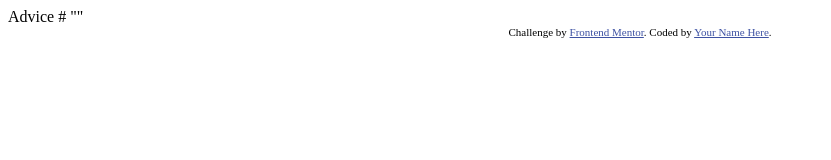
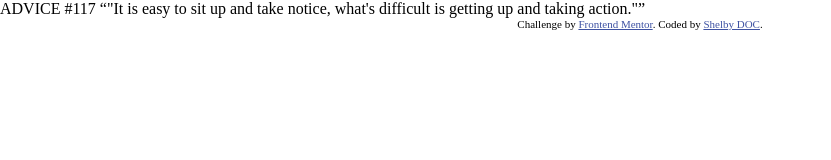
Before and after one commit to shelb-doc/Advice_Gen, a plain HTML site: page index.html in a window 1280 px wide. Shown: the whole page, without its empty margins (0-831 px from the left). Drawn offline with Linux system fonts and the light colour scheme.

Commit message:
hard coded set up

```diff
--- a/index.html
+++ b/index.html
@@ -5,24 +5,24 @@
   <meta name="viewport" content="width=device-width, initial-scale=1.0"> <!-- displays site properly based on user's device -->
 
   <link rel="icon" type="image/png" sizes="32x32" href="./images/favicon-32x32.png">
-
+  <link rel="stylesheet" href="./styles/reset.css">
+  <link rel="stylesheet" href="./styles/main.css">
+  <script defer src="./script.js"></script>
   <title>Frontend Mentor | Advice generator app</title>
 
-  <!-- Feel free to remove these styles or customise in your own stylesheet 👍 -->
-  <style>
-    .attribution { font-size: 11px; text-align: center; }
-    .attribution a { color: hsl(228, 45%, 44%); }
-  </style>
 </head>
 <body>
-
-  Advice #<!-- Advice ID goes here -->
-
-  "<!-- Advice text goes here -->"
+  <div class="advice_gen">
+    <div class="advice_gen__output">
+      <span class="advice-gen__advice-num">ADVICE #117</span>
+      <q class="advice-gen__quote">"It is easy to sit up and take notice,
+        what's difficult is getting up and taking action."</q>
+    </div>
+  </div>
 
   <div class="attribution">
     Challenge by <a href="https://www.frontendmentor.io?ref=challenge" target="_blank">Frontend Mentor</a>.
-    Coded by <a href="#">Your Name Here</a>.
+    Coded by <a href="https://shelby-doc-portfolio.netlify.app/">Shelby DOC</a>.
   </div>
 </body>
 </html>
--- /dev/null
+++ b/styles/main.css
@@ -0,0 +1,21 @@
+* {
+    margin: 0;
+    padding: 0;
+}
+
+.attribution { font-size: 11px; text-align: center; }
+.attribution a { color: hsl(228, 45%, 44%); }
+
+:root{
+/* ### Primary */
+
+--Light-Cyan: hsl(193, 38%, 86%);
+--Neon-Green: hsl(150, 100%, 66%);
+
+/* ### Neutral */
+
+--Grayish-Blue: hsl(217, 19%, 38%);
+--Dark-Grayish-Blue: hsl(217, 19%, 24%);
+--Dark-Blue: hsl(218, 23%, 16%);
+
+}
```
Also changed, not shown: script.js (added), styles/reset.css (added).
